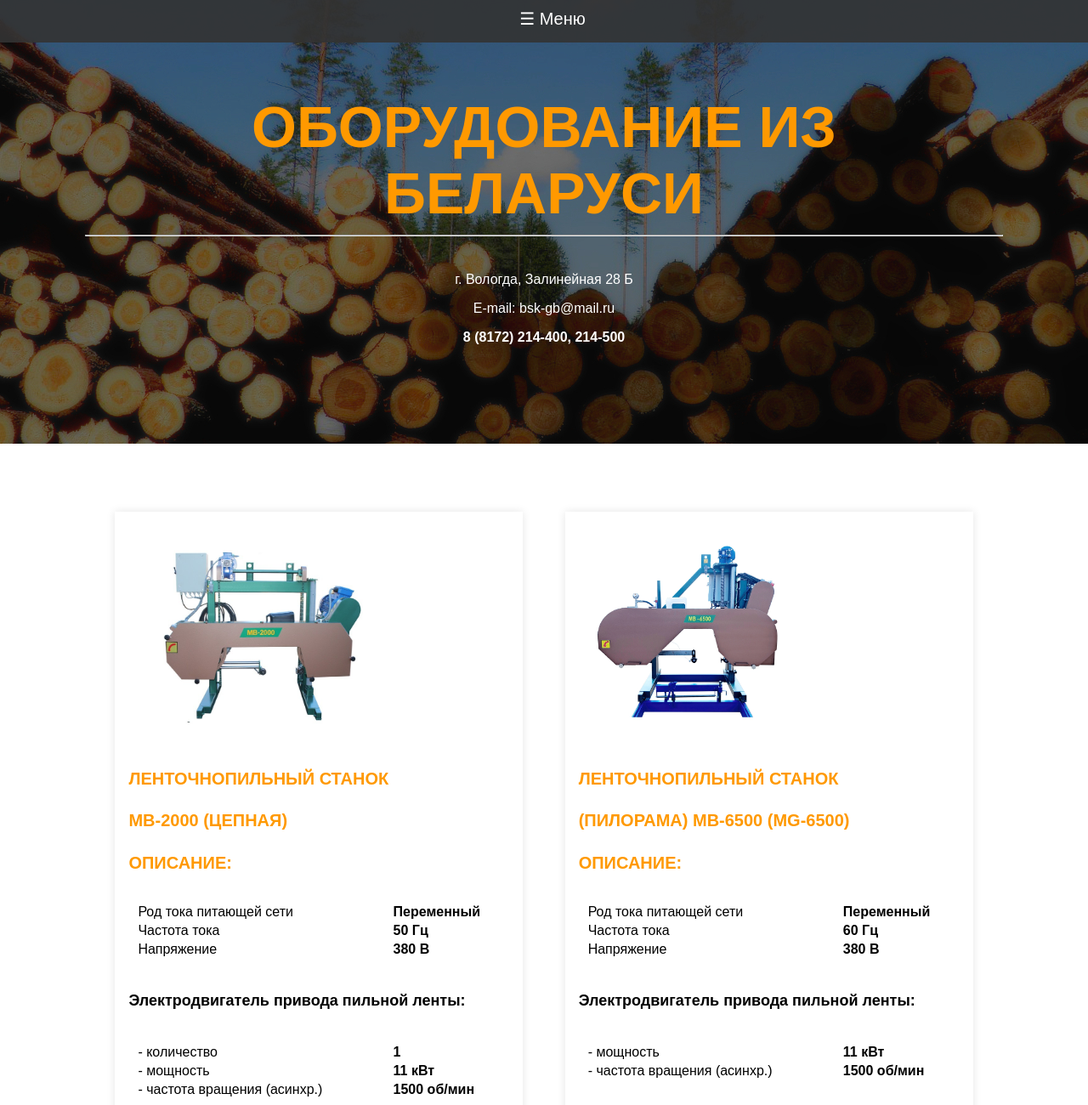
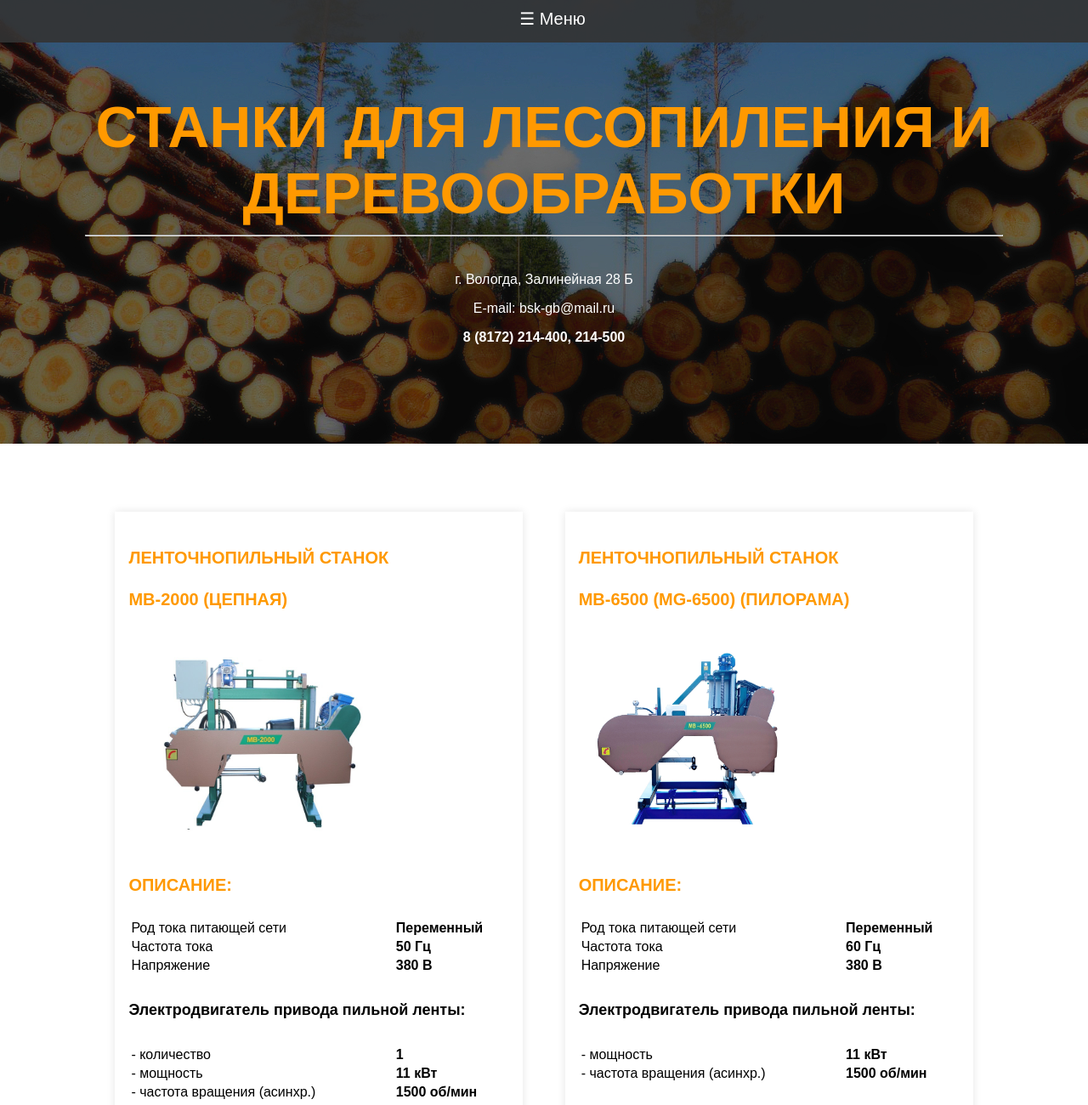
Before and after one commit to Mikshe1n/EQUIPMENT_BELARUS, a plain HTML site: page index.html in a window 1280 px wide. Shown: the top 1300 px of the page at 85% size. Drawn offline with Linux system fonts and the light colour scheme.

Commit message:
WebSite-0.2

```diff
--- a/index.html
+++ b/index.html
@@ -20,8 +20,7 @@
     </header>
     <section class="section" id="section0">
         <div class="container">
-            <h1>ОБОРУДОВАНИЕ ИЗ
-                БЕЛАРУСИ</h1>
+            <h1>СТАНКИ ДЛЯ ЛЕСОПИЛЕНИЯ И ДЕРЕВООБРАБОТКИ</h1>
                 <hr><br>
                 <p>г. Вологда, Залинейная 28 Б</p>
                 <p>E-mail: bsk-gb@mail.ru</p>
@@ -33,9 +32,9 @@
         <div class="container">
             <div class="textcols">
                 <div class="textcols-item">
-                    <img class="stanok-img" src="./Images/stanok1.jpg" alt="">
                     <h4>ЛЕНТОЧНОПИЛЬНЫЙ СТАНОК</h4>
                     <h4>МВ-2000 (ЦЕПНАЯ)</h4>
+                    <img class="stanok-img" src="./Images/stanok1.jpg" alt="">
                     <h4>ОПИСАНИЕ:</h4>
 
                         <table>
@@ -173,11 +172,10 @@
                         <p>Конструкция станка позволяет устанавливать и обрабатывать бревно диаметром 900 мм, при условии распиловки до размера 700 мм в верхнем положении пильной рамки, а за тем кантованием бревна на 90 град. и дальнейшей обработке по принятой схеме раскроя.</p>
                 </div>
                 <div class="textcols-item">
+                    <h4>ЛЕНТОЧНОПИЛЬНЫЙ СТАНОК</h4>
+                    <h4>МВ-6500 (MG-6500) (ПИЛОРАМА)</h4>
                     <img class="stanok-img" src="./Images/stanok2.jpg" alt="">
-                    <h4>ЛЕНТОЧНОПИЛЬНЫЙ СТАНОК</h4>
-                    <h4>(ПИЛОРАМА) МВ-6500 (MG-6500)</h4>
                     <h4>ОПИСАНИЕ:</h4>
-
                     <table>
                         <tr>
                             <td>Род тока питающей сети</td>
--- a/style.css
+++ b/style.css
@@ -126,7 +126,6 @@ h3 {
 
 table {
     width: 100%;
-    padding: 0.5em;
     line-height: normal;
 }
     tr td{
@@ -292,7 +291,7 @@ footer {
   }
   @media (max-width: 432px){
     h1{
-      font-size: 30px;
+      font-size: 26px;
     }
     h2{
       font-size: 20px;
@@ -322,6 +321,6 @@ footer {
       width: 90%;
     }
     .textcols-item {
-      width: 90%;
+      width: 100%;
     }
   }
```
